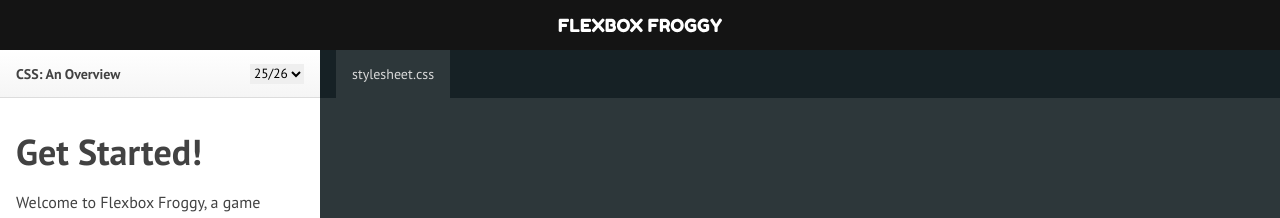
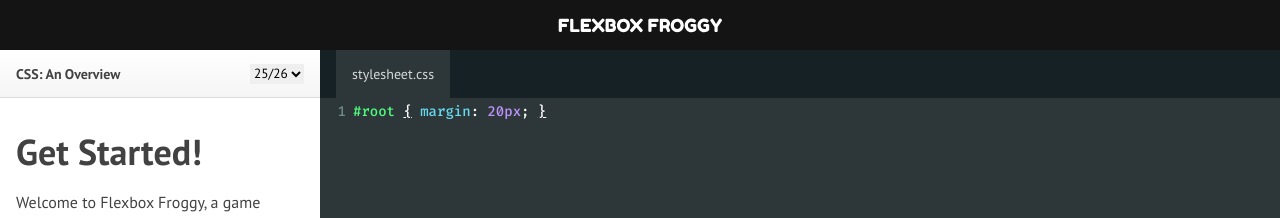
Before and after one commit to joel-fragoso/redesign-flexbox-froggy, a React (Create React App) app: page / in a window 1280 px wide. Shown: the top 218 px of the page. Built offline with nearby package versions, Linux system fonts and the light colour scheme.

Commit message:
feat: creating editor

```diff
--- a/package.json
+++ b/package.json
@@ -10,8 +10,10 @@
     "@types/node": "^12.0.0",
     "@types/react": "^16.9.0",
     "@types/react-dom": "^16.9.0",
+    "codemirror": "^5.55.0",
     "polished": "^3.6.5",
     "react": "^16.13.1",
+    "react-codemirror2": "^7.2.1",
     "react-dom": "^16.13.1",
     "react-icons": "^3.10.0",
     "react-scripts": "3.4.1",
--- a/src/components/Editor/index.tsx
+++ b/src/components/Editor/index.tsx
@@ -2,8 +2,30 @@ import React, { FunctionComponent } from 'react';
 
 import { Container } from './styles';
 
+require('codemirror/lib/codemirror.css');
+require('codemirror/theme/dracula.css');
+require('codemirror/addon/edit/matchbrackets.js');
+require('codemirror/addon/edit/closebrackets.js');
+require('codemirror/mode/css/css.js');
+
 const Editor: FunctionComponent = () => {
-  return <Container />;
+  return (
+    <Container
+      value="#root { margin: 20px; }"
+      options={{
+        mode: 'css',
+        theme: 'dracula',
+        lineNumbers: true,
+        matchBrackets: true,
+        autoCloseBrackets: true,
+      }}
+      onChange={(editor, data, value) => {
+        // console.log(editor);
+        // console.log(data);
+        console.log(value);
+      }}
+    />
+  );
 };
 
 export default Editor;
--- a/src/components/Editor/styles.ts
+++ b/src/components/Editor/styles.ts
@@ -1,12 +1,20 @@
 import styled from 'styled-components';
 import { tint } from 'polished';
 
-export const Container = styled.div`
+import { UnControlled as CodeMirror } from 'react-codemirror2';
+
+export const Container = styled(CodeMirror)`
   grid-area: Editor;
 
-  height: calc(100vh - 164px);
+  .CodeMirror {
+    height: calc(100vh - 164px);
+  }
 
-  display: flex;
+  .CodeMirror,
+  .CodeMirror * {
+    font-family: var(--font-family-monospace);
+    font-size: 14px;
 
-  background: ${tint(0.1, '#162125')};
+    background: ${tint(0.1, '#162125')};
+  }
 `;
```
Also changed, not shown: 1 other file (tests, documents, lock files or other folders).
